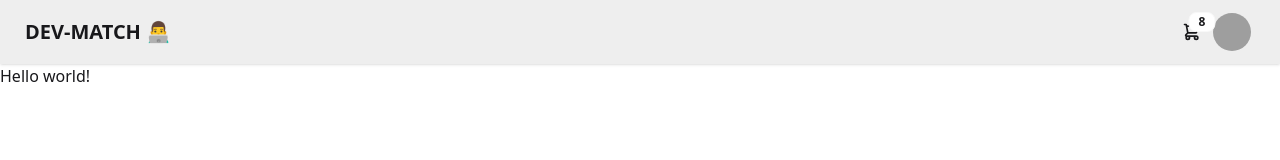
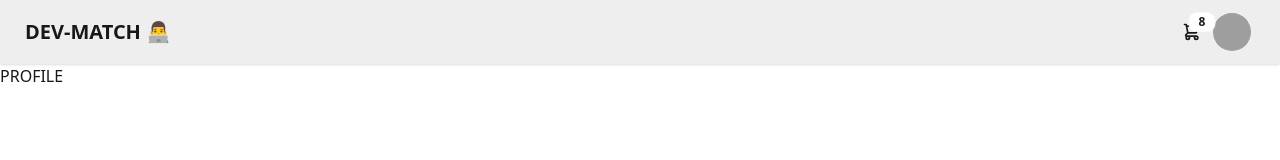
Before and after one commit to vikas-bareth/Dev-Match-Frontend, a React (Vite) app: page /profile in a window 1280 px wide. Shown: the top 160 px of the page. Built offline with nearby package versions, Linux system fonts and the light colour scheme; grey boxes are pictures that could not be loaded.

Commit message:
app router dom configuration done

```diff
--- a/package.json
+++ b/package.json
@@ -13,6 +13,7 @@
     "@tailwindcss/vite": "^4.1.3",
     "react": "^19.0.0",
     "react-dom": "^19.0.0",
+    "react-router-dom": "^7.5.0",
     "tailwindcss": "^4.1.3"
   },
   "devDependencies": {
--- a/src/App.jsx
+++ b/src/App.jsx
@@ -1,10 +1,21 @@
+import { BrowserRouter, Routes, Route } from "react-router-dom";
 import Navbar from "./components/Navbar";
+import Body from "./components/Body";
+import Login from "./components/Login";
+import Profile from "./components/Profile";
 
 function App() {
   return (
     <>
       <Navbar />
-      <h1>Hello world!</h1>
+      <BrowserRouter basename="/">
+        <Routes>
+          <Route path="/" element={<Body />}>
+            <Route path="/login" element={<Login />} />
+            <Route path="/profile" element={<Profile />} />
+          </Route>
+        </Routes>
+      </BrowserRouter>
     </>
   );
 }
--- /dev/null
+++ b/src/components/Body.jsx
@@ -0,0 +1,13 @@
+import React from "react";
+import Navbar from "./Navbar";
+import { Outlet } from "react-router-dom";
+
+const Body = () => {
+  return (
+    <div>
+      <Outlet />
+    </div>
+  );
+};
+
+export default Body;
--- /dev/null
+++ b/src/components/Login.jsx
@@ -0,0 +1,7 @@
+import React from "react";
+
+const Login = () => {
+  return <div>Login</div>;
+};
+
+export default Login;
--- /dev/null
+++ b/src/components/Profile.jsx
@@ -0,0 +1,11 @@
+import React from "react";
+
+const Profile = () => {
+  return (
+    <div>
+      <h1>PROFILE</h1>
+    </div>
+  );
+};
+
+export default Profile;
```
Also changed, not shown: 1 other file (tests, documents, lock files or other folders).
